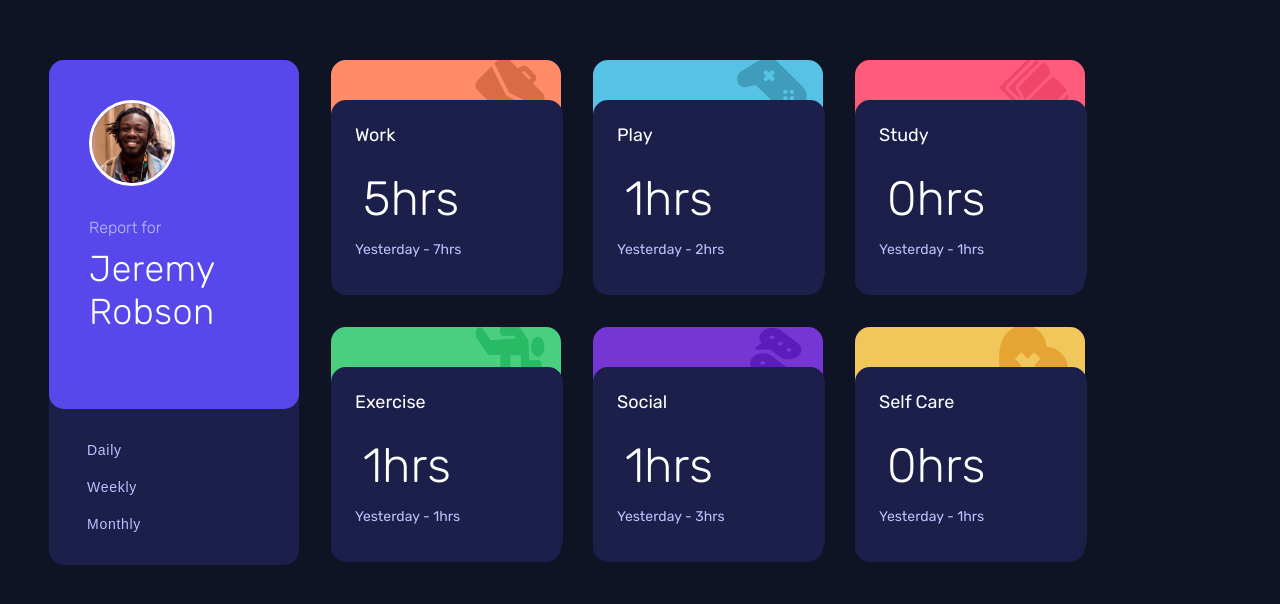
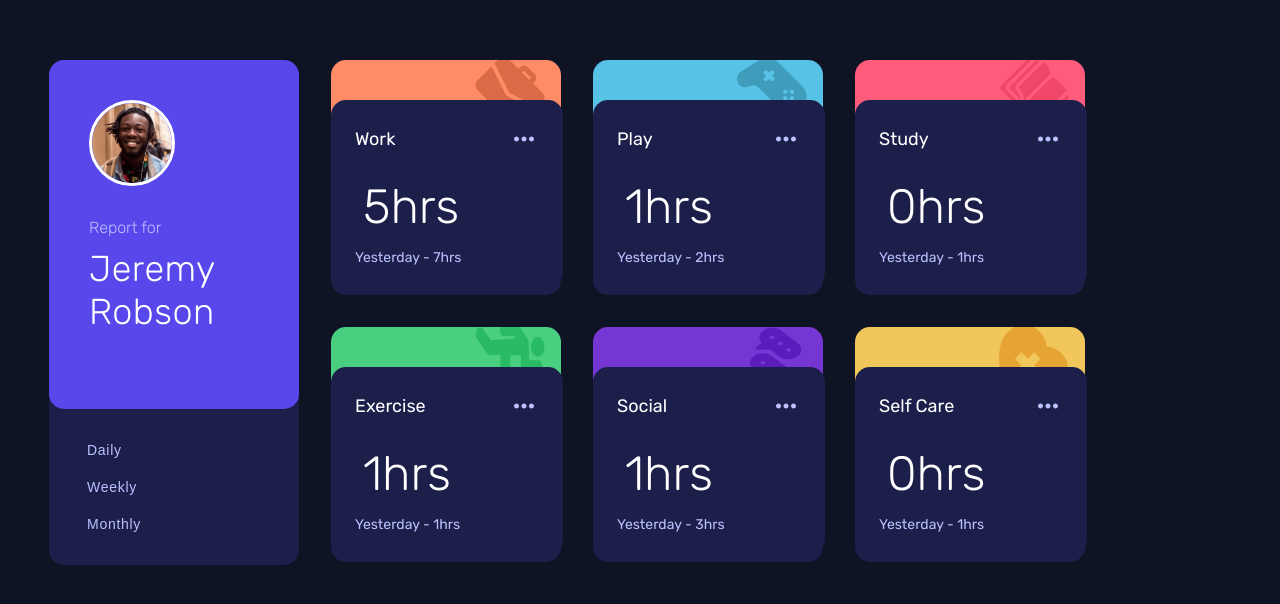
Before and after one commit to JMDevelopmentWorks/Time-Tracking-Dashboard, a React (Vite) app: page / in a window 1280 px wide. Shown: the part 292-896 px from the top of the page. Built offline with nearby package versions, Linux system fonts and the light colour scheme.

Commit message:
added the react icon again

```diff
--- a/src/App.jsx
+++ b/src/App.jsx
@@ -3,7 +3,7 @@ import reactLogo from "./assets/react.svg";
 import "./App.css";
 import { images } from "./constants";
 import dataInfo from "./Data/Data";
-
+import {BiDotsHorizontalRounded} from 'react-icons/bi'
 
 function App() {
   const [count, setCount] = useState(0);
@@ -69,7 +69,7 @@ function App() {
               />
             </div>
             <div className="app__dashboard-card-content">
-              <p className="app__dashboard-card-content-title">{item.title} </p>
+              <p className="app__dashboard-card-content-title">{item.title} <BiDotsHorizontalRounded className="icon"/></p>
               {daily && (
                 <div className="app__dashboard-card-info">
                   <p className="app__dashboard-card-content-current">{item.timeframes.daily.current}hrs</p>
```
